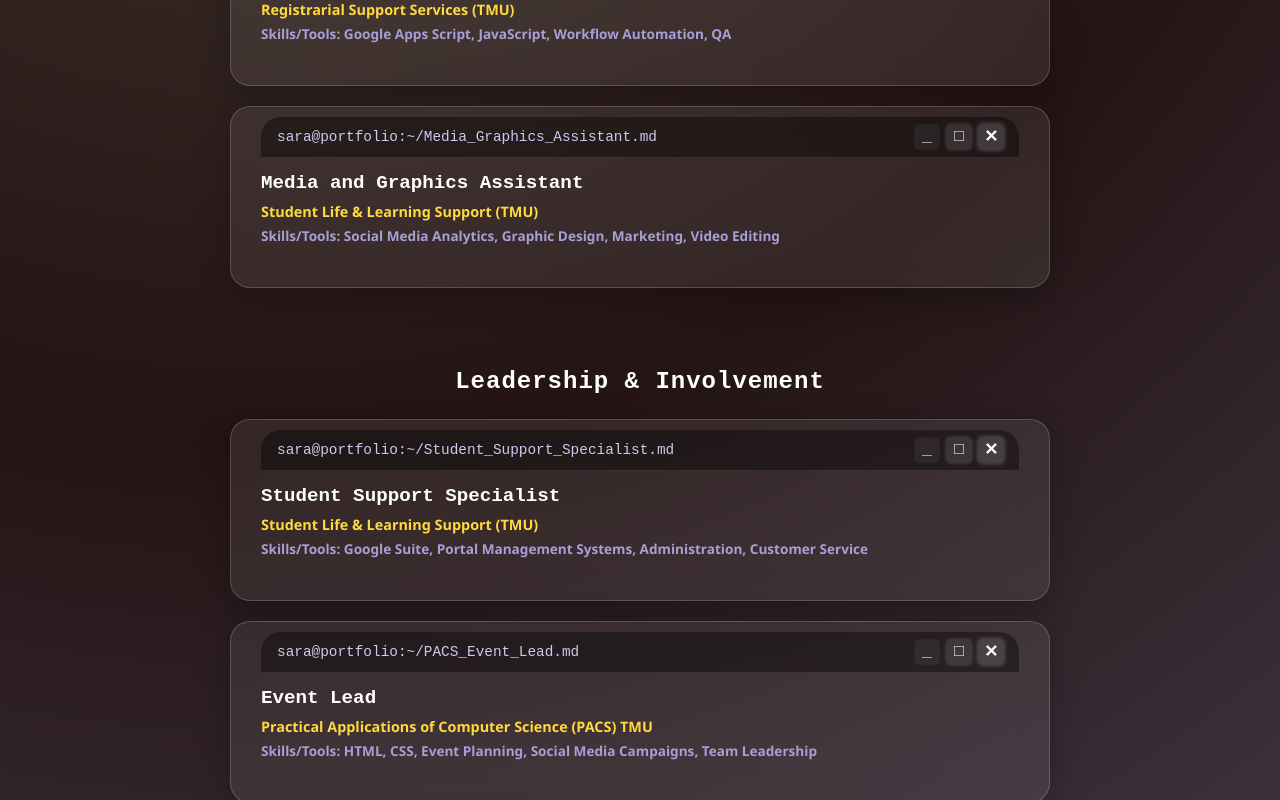
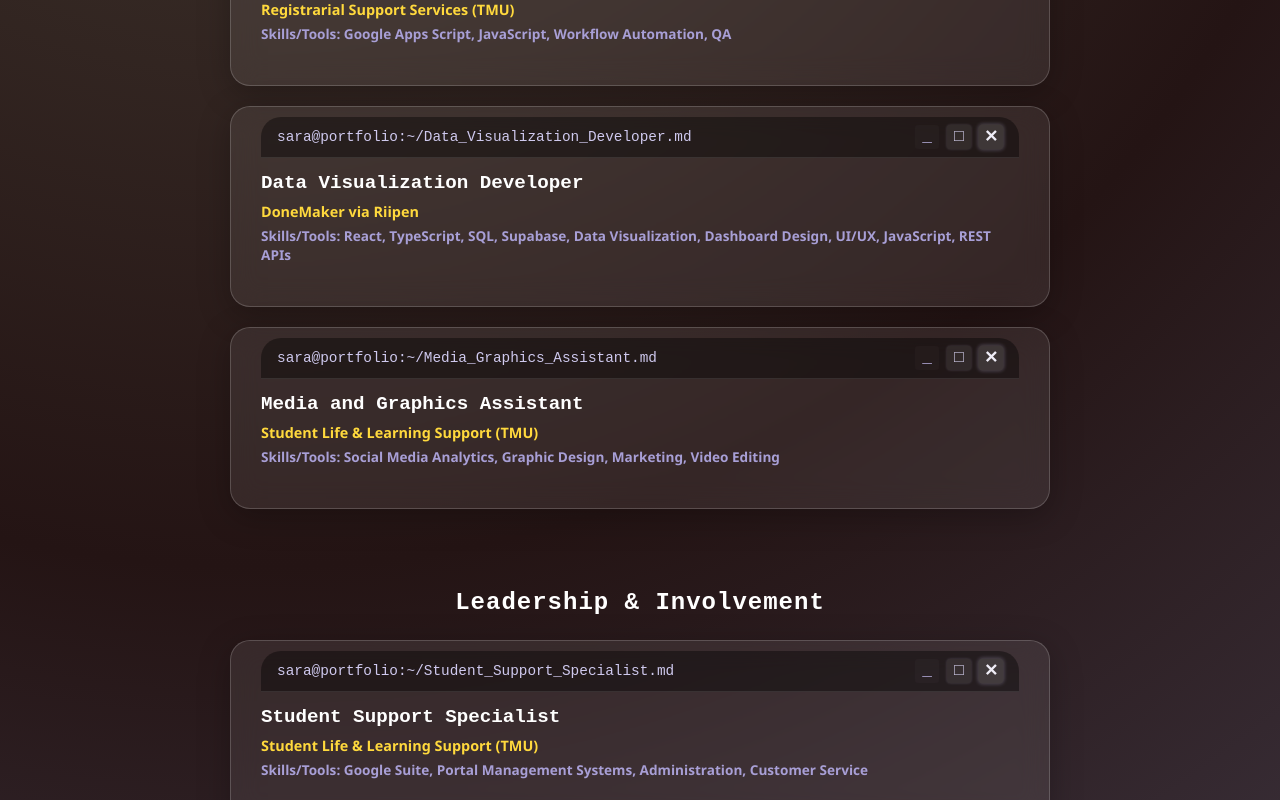
Before and after one commit to smmgomes/SaraPortfolio, a React (Vite) app: page / in a window 1280 px wide. Shown: the part 1080-1880 px from the top of the page. Built offline with nearby package versions, Linux system fonts and the light colour scheme.

Commit message:
added exp

```diff
--- a/src/data/portfolioData.tsx
+++ b/src/data/portfolioData.tsx
@@ -31,6 +31,42 @@
   },
   {
     id: 'exp-2',
+    filename: 'Data_Visualization_Developer.md',
+    title: 'Data Visualization Developer',
+    company: 'DoneMaker via Riipen',
+    skills: 'React, TypeScript, SQL, Supabase, Data Visualization, Dashboard Design, UI/UX, JavaScript, REST APIs',
+    fullDesc: (
+      <div className="project-description">
+        <p>
+          I learned quite a bit here, especially around the challenging parts of turning raw data into something people actually want to use. The goal of this project was to build a clean visual that accurately reflects user's content performances to help users make important decisions.
+        </p>
+
+
+        <p>
+          I got to work with <span className="highlight-purple">Postgresql</span> and <span className="highlight-purple">Supabase</span>, designing schema changes and writing migration files so content could be grouped accurately across platforms. I built unified views for my charts' source of data, wrote targeted queries for dynamic dropdowns, and built multi-conditional charts that helps user make quick decisions.
+        </p>
+
+
+        <p>
+          On the frontend, I worked in <span className="highlight-purple">React</span> and <span className="highlight-purple">TypeScript</span> to implement client side transformations like time bucketing in <span className="highlight-purple">JS</span>. I mapped database rows to complex components and rendered tooltips showing metric averages and best-performing posts. I also modified server logic so the database correctly saved new identifiers.
+        </p>
+
+
+        <p>
+          I had a lot of fun exploring the creative side of this project. I conceptualized custom chart models to show engagement. I designed an overview grid with small sparkline previews, then letting users click into a single platform to see a detailed area charts with dynamic filters.
+
+          I also had to design for edge cases like loading skeletons and empty states, then documented the core design principles and logic.
+        </p>
+
+
+        <p>
+          Working with a team of developers with different goals but a shared need for architectural alignment and planning end to end verification also taught me the value of continuous collaboration in a cross functional team environment.
+        </p>
+      </div>
+    ),
+  },
+  {
+    id: 'exp-3',
     filename: 'Media_Graphics_Assistant.md',
     title: 'Media and Graphics Assistant',
     company: 'Student Life & Learning Support (TMU)',
```
